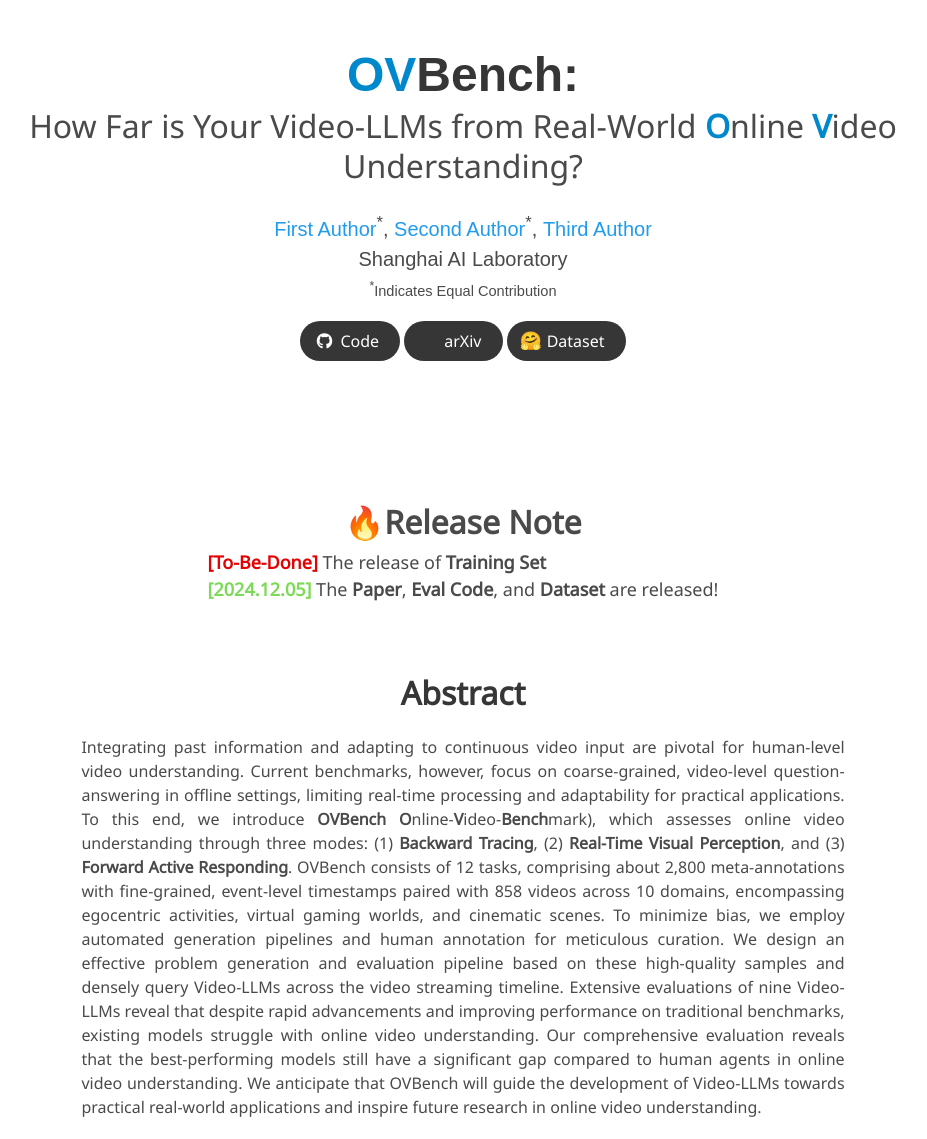
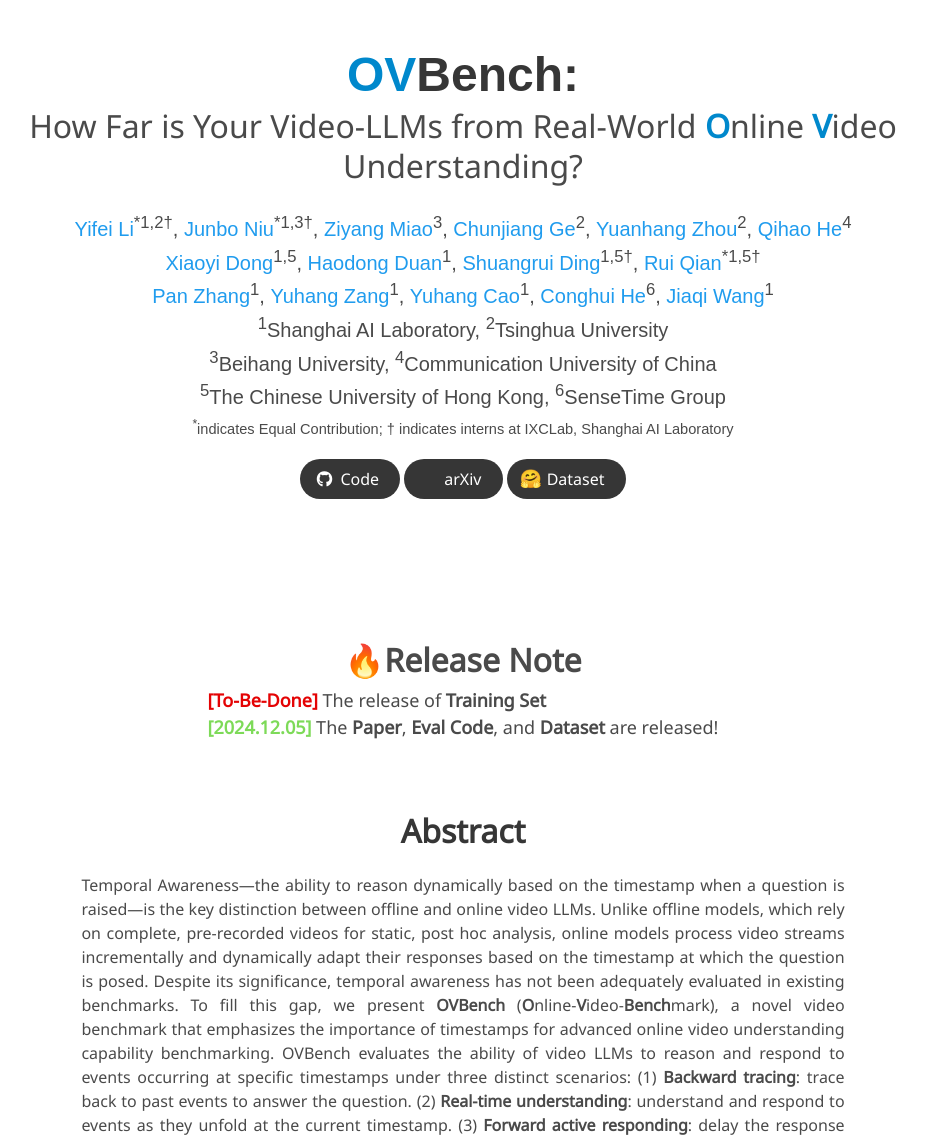
Before and after one commit to JoeLeelyf/OVO-Bench, a plain HTML site: page index.html in a window 1280 px wide. Shown: the top 1139 px of the page, without its empty margins (177-1104 px from the left). Drawn offline with nearby package versions, Linux system fonts and the light colour scheme; some icons are missing; a web font is replaced by a local one.

Commit message:
add author

```diff
--- a/index.html
+++ b/index.html
@@ -47,20 +47,67 @@
 							<div class="is-size-5 publication-authors">
 								<!-- Paper authors -->
 								<span class="author-block">
-									<a href="FIRST AUTHOR PERSONAL LINK" target="_blank">First
-										Author</a><sup>*</sup>,</span>
+									<a href="FIRST AUTHOR PERSONAL LINK" target="_blank">Yifei Li</a><sup>*1,2&dagger;</sup>,</span>
 								<span class="author-block">
-									<a href="SECOND AUTHOR PERSONAL LINK" target="_blank">Second
-										Author</a><sup>*</sup>,</span>
+									<a href="SECOND AUTHOR PERSONAL LINK" target="_blank">Junbo Niu</a><sup>*1,3&dagger;</sup>,</span>
 								<span class="author-block">
-									<a href="THIRD AUTHOR PERSONAL LINK" target="_blank">Third Author</a>
+									<a href="THIRD AUTHOR PERSONAL LINK" target="_blank">Ziyang Miao</a><sup>3</sup>,</span>
+								</span>
+								<span class="author-block">
+									<a href="THIRD AUTHOR PERSONAL LINK" target="_blank">Chunjiang Ge</a><sup>2</sup>,</span>
+								</span>
+								<span class="author-block">
+									<a href="THIRD AUTHOR PERSONAL LINK" target="_blank">Yuanhang Zhou</a><sup>2</sup>,</span>
+								</span>
+								<span class="author-block">
+									<a href="THIRD AUTHOR PERSONAL LINK" target="_blank">Qihao He</a><sup>4</sup>
+								</span>
+							</div>
+							<div class="is-size-5 publication-authors">
+								<span class="author-block">
+									<a href="THIRD AUTHOR PERSONAL LINK" target="_blank">Xiaoyi Dong</a><sup>1,5</sup>,</span>
+								</span>
+								<span class="author-block">
+									<a href="THIRD AUTHOR PERSONAL LINK" target="_blank">Haodong Duan</a><sup>1</sup>,</span>
+								</span>
+								<span class="author-block">
+									<a href="THIRD AUTHOR PERSONAL LINK" target="_blank">Shuangrui Ding</a><sup>1,5&dagger;</sup>,</span>
+								</span>
+								<span class="author-block">
+									<a href="THIRD AUTHOR PERSONAL LINK" target="_blank">Rui Qian</a><sup>*1,5&dagger;</sup>
+								</span>
+							</div>
+							<div class="is-size-5 publication-authors">
+								<span class="author-block">
+									<a href="THIRD AUTHOR PERSONAL LINK" target="_blank">Pan Zhang</a><sup>1</sup>,</span>
+								</span>
+								<span class="author-block">
+									<a href="THIRD AUTHOR PERSONAL LINK" target="_blank">Yuhang Zang</a><sup>1</sup>,</span>
+								</span>
+								<span class="author-block">
+									<a href="THIRD AUTHOR PERSONAL LINK" target="_blank">Yuhang Cao</a><sup>1</sup>,</span>
+								</span>
+								<span class="author-block">
+									<a href="THIRD AUTHOR PERSONAL LINK" target="_blank">Conghui He</a><sup>6</sup>,</span>
+								</span>
+								<span class="author-block">
+									<a href="THIRD AUTHOR PERSONAL LINK" target="_blank">Jiaqi Wang</a><sup>1</sup>
 								</span>
 							</div>
 
 							<div class="is-size-5 publication-authors">
-								<span class="author-block">Shanghai AI Laboratory</span>
-								<span class="eql-cntrb"><small><br><sup>*</sup>Indicates
-										Equal Contribution</small></span>
+								<span class="author-block"><sup>1</sup>Shanghai AI Laboratory,</span>
+								<span class="author-block"><sup>2</sup>Tsinghua University</span>
+							</div>
+							<div class="is-size-5 publication-authors">
+								<span class="author-block"><sup>3</sup>Beihang University,</span>
+								<span class="author-block"><sup>4</sup>Communication University of China</span>
+							</div>
+							<div class="is-size-5 publication-authors">
+								<span class="author-block"><sup>5</sup>The Chinese University of Hong Kong,</span>
+								<span class="author-block"><sup>6</sup>SenseTime Group</span>
+								<span class="eql-cntrb"><small><br><sup>*</sup>indicates
+										Equal Contribution; &dagger; indicates interns at IXCLab, Shanghai AI Laboratory</small></span>
 							</div>
 
 							<div class="column has-text-centered">
@@ -159,29 +206,10 @@
 						<h2 class="title is-3">Abstract</h2>
 						<div class="content has-text-justified">
 							<p>
-								Integrating past information and adapting to continuous video input are pivotal for
-								human-level video understanding.
-								Current benchmarks, however, focus on coarse-grained, video-level question-answering in
-								offline settings,
-								limiting real-time processing and adaptability for practical applications.
-								To this end, we introduce <b>OVBench</b> <b>O</b>nline-<b>V</b>ideo-<b>Bench</b>mark),
-								which assesses online video understanding through three modes:
-								(1) <b>Backward Tracing</b>, (2) <b>Real-Time Visual Perception</b>, and (3) <b>Forward
-									Active Responding</b>.
-								OVBench consists of 12 tasks, comprising about 2,800 meta-annotations with fine-grained,
-								event-level timestamps paired with 858 videos across 10 domains,
-								encompassing egocentric activities, virtual gaming worlds, and cinematic scenes.
-								To minimize bias, we employ automated generation pipelines and human annotation for
-								meticulous curation.
-								We design an effective problem generation and evaluation pipeline based on these
-								high-quality samples and densely query Video-LLMs across the video streaming timeline.
-								Extensive evaluations of nine Video-LLMs reveal that despite rapid advancements and
-								improving performance on traditional benchmarks, existing models struggle with online
-								video understanding.
-								Our comprehensive evaluation reveals that the best-performing models still have a
-								significant gap compared to human agents in online video understanding.
-								We anticipate that OVBench will guide the development of Video-LLMs towards practical
-								real-world applications and inspire future research in online video understanding.
+								Temporal Awareness—the ability to reason dynamically based on the timestamp when a question is raised—is the key distinction between offline and online video LLMs. Unlike offline models, which rely on complete, pre-recorded videos for static, post hoc analysis, online models process video streams incrementally and dynamically adapt their responses based on the timestamp at which the question is posed. Despite its significance, temporal awareness has not been adequately evaluated in existing benchmarks.
+								To fill this gap, we present <b>OVBench</b> (<b>O</b>nline-<b>V</b>ideo-<b>Bench</b>mark), a novel video benchmark that emphasizes the importance of timestamps for advanced online video understanding capability benchmarking. OVBench evaluates the ability of video LLMs to reason and respond to events occurring at specific timestamps under three distinct scenarios: (1) <b>Backward tracing</b>: trace back to past events to answer the question. (2) <b>Real-time understanding</b>: understand and respond to events as they unfold at the current timestamp. (3) <b>Forward active responding</b>: delay the response until sufficient future information becomes available to answer the question accurately.
+								OVBench comprises 12 tasks across 10 diverse domains, featuring 858 videos and approximately 2,800 fine-grained meta-annotations with precise timestamps. To ensure scalability and accuracy, we combine automated generation pipelines with human curation. With these high-quality samples, we further developed an evaluation pipeline to systematically query video LLMs along the video timeline.
+								Evaluations of nine Video-LLMs reveal that, despite advancements on traditional benchmarks, current models struggle with online video understanding, showing a significant gap compared to human agents. We hope OVBench will drive progress in video LLMs and inspire future research in online video reasoning. Our benchmark and code can be accessed at <a href="https://github.com/JoeLeelyf/OVBench">https://github.com/JoeLeelyf/OVBench</a>.
 							</p>
 						</div>
 					</div>
```
